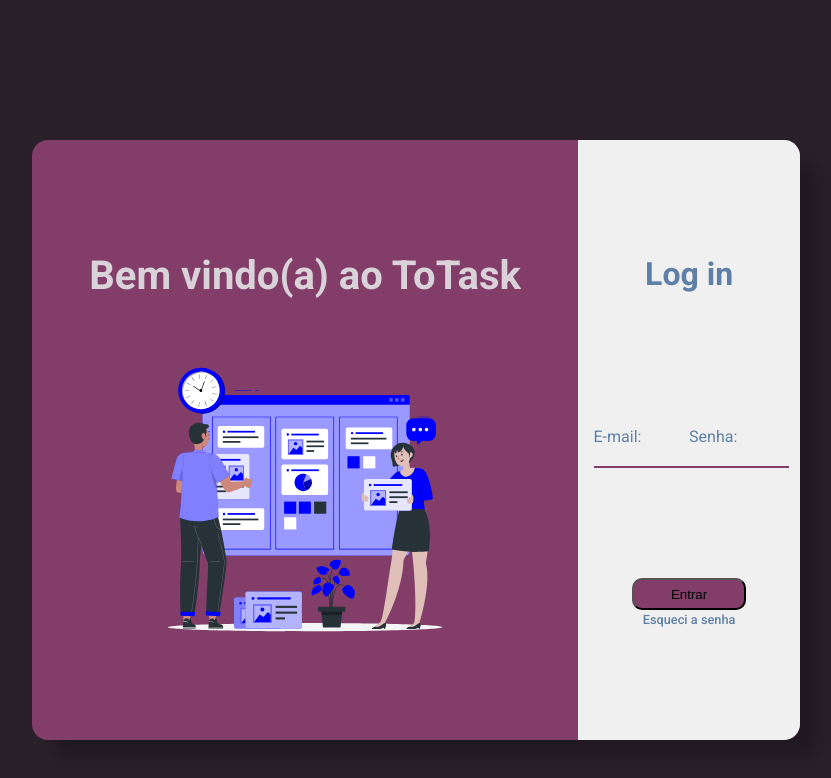
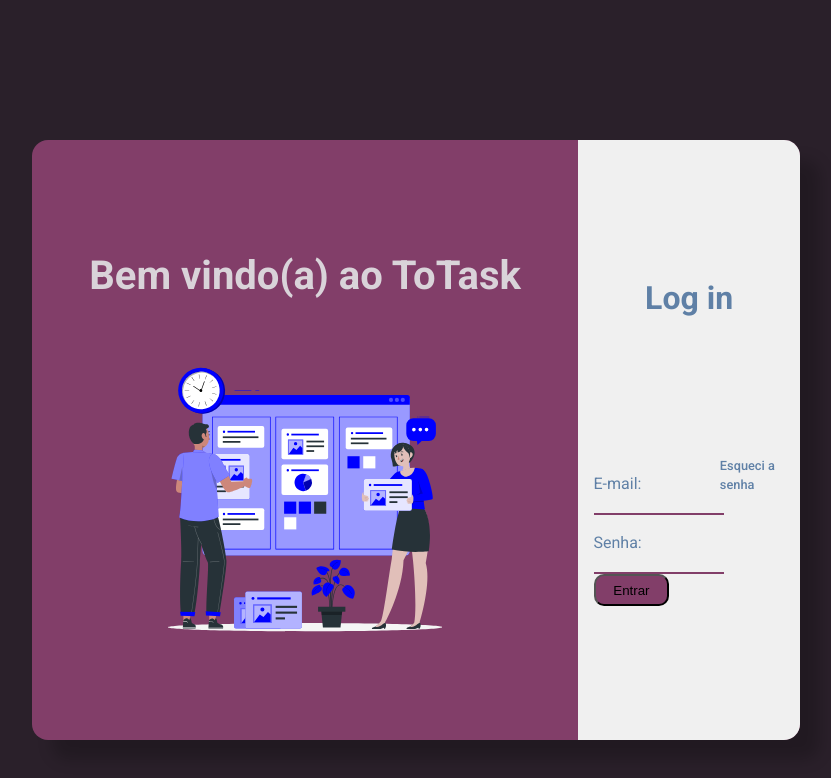
Before and after one commit to S6-2025/to-do-list, a React (Vite) app in the folder front-end/: page /login in a window 1280 px wide. Shown: the top 778 px of the page, without its empty margins (224-1055 px from the left). Built offline with nearby package versions, Linux system fonts and the light colour scheme.

Commit message:
atualizaçao login/register

```diff
--- a/front-end/src/pages/Login.tsx
+++ b/front-end/src/pages/Login.tsx
@@ -1,39 +1,76 @@
+import { useState } from "react";
+
 const Login: React.FC = () => {
+  const [login, setLogin] = useState("");
+  const [password, setPassword] = useState("");
 
+  const handleSubmit = async (e: React.FormEvent) => { e.preventDefault();
+    try {
+      const response = await fetch("http://localhost:3000/login", {
+      method: "POST",
+      headers: { "Content-Type": "application/json",},
+      body: JSON.stringify({ login, password }),
+    });
+      if (response.ok) {
+        const data = await response.json();
+        console.log("Login bem-sucedido:", data);
+        // Aqui você pode redirecionar, salvar token, etc
+      } else {
+        console.error("Erro ao fazer login");
+      }
+    } catch (error) {
+      console.error("Erro de rede:", error);
+    }
+  };
 
-    return(
+  return (
       <main id="login-page__main">
           <div className="login__container">
-
               <div className="wellcome__container">
                   <h1>Bem vindo(a) ao ToTask</h1>
                   <img className="kanban__image" src="./kanban.svg" alt="" />
               </div>
+
               <div className="login-form__container">
                   <h2><span>Log</span> in</h2>
+
                   <div className="login-form__internal-container">
-                    {/* Username */}
-                        <form action="./pages/Login" method="post"></form>
-                        <div  className="login-input__box">
+                      <form onSubmit={handleSubmit}>
+                          <div className="login-input__box">
                               <label htmlFor="login">E-mail: </label>
-                            <input type="text" id="login" name="login" required />
+                              <input
+                              type="text"
+                              id="login"
+                              name="login"
+                              required
+                              value={login}
+                              onChange={(e) => setLogin(e.target.value)}
+                              />
                           </div>
-                    {/* Senha */}
+
                           <div className="login-input__box">
                               <label htmlFor="password">Senha: </label>
-                            <input type="password" id="password" name="password" required />
+                              <input
+                              type="password"
+                              id="password"
+                              name="password"
+                              required
+                              value={password}
+                              onChange={(e) => setPassword(e.target.value)}
+                              />
                           </div>
-                    </div>
+
                           <div className="login-button__container">
                               <button className="login-button" type="submit">Entrar</button>
+                          </div>
+                      </form>
+
                       <a className="forgot-password">Esqueci a senha</a>
                   </div>
               </div>
-
           </div>
-
       </main>
-    )
-}
+  );
+};
 
 export default Login;
```
Lines whose indentation alone changed are shown as unchanged.
